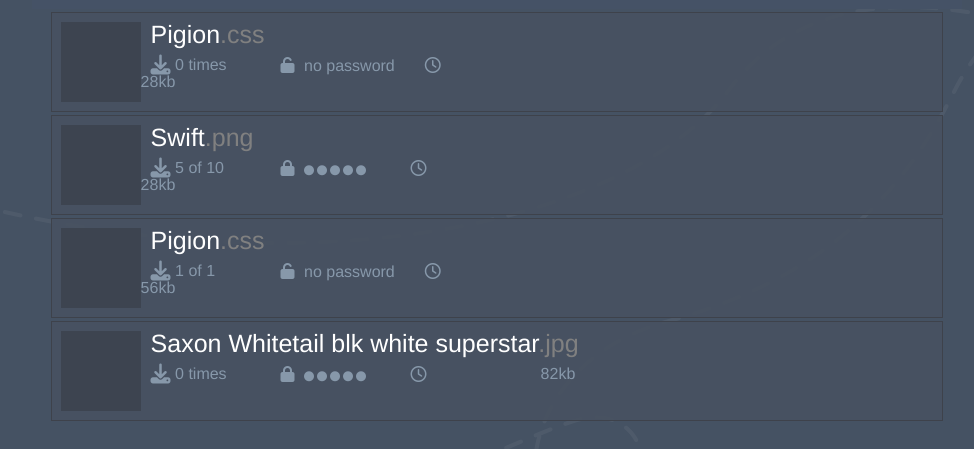
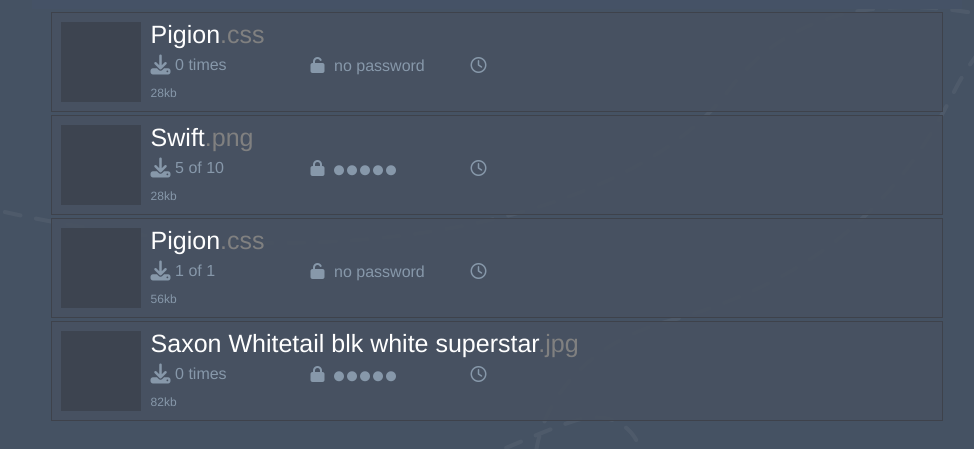
Before and after one commit to eliotfowler/pigion-web, a website: page app/index.html in a window 1280 px wide. Both pictures are taken after typing "name@example.com", "Sample123" into the empty fields and a click on the button "SIGN IN". Shown: the part 81-530 px from the top of the page, without its empty margins (143-1117 px from the left). Drawn offline with nearby package versions, Linux system fonts and the light colour scheme; some packages are replaced by stand-ins of ours; files that its build step writes are made by us from their sources; a script that the page names is missing.

Commit message:
adding time in

```diff
--- a/app/styles/userUpload.css
+++ b/app/styles/userUpload.css
@@ -49,7 +49,7 @@
 
     .file-info .file-info-bit {
         float: left;
-        min-width: 100px;
+        min-width: 130px;
         margin-right: 30px;
     }
 
@@ -61,3 +61,11 @@
 .pw-icon {
     margin-right: 5px;
 }
+
+
+
+.file-size {
+    margin-left: 10px;
+    margin-top: 65px;
+    font-size: 12px;
+}
```
